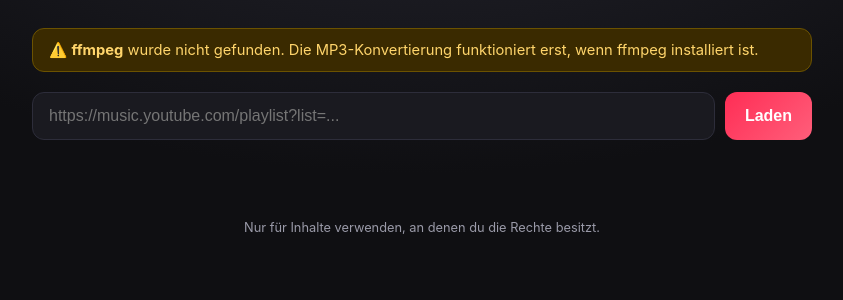
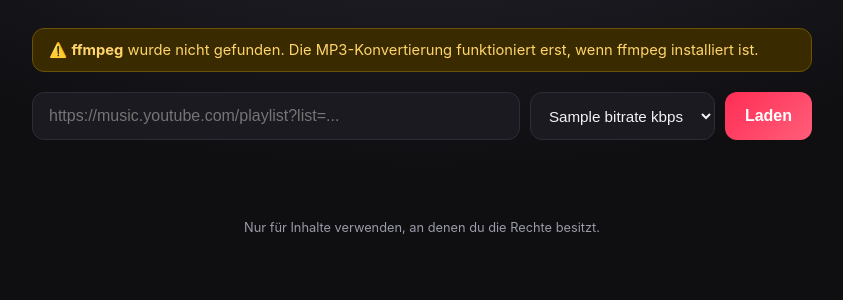
Before and after one commit to Emre1001/Ytms-to-mp3, a Flask app: template templates/index.html in a window 1280 px wide. Shown: the part 107-407 px from the top of the page, without its empty margins (218-1061 px from the left). Run offline with Flask 3, Linux system fonts and the light colour scheme; the template is opened without the code that fills it: most values are stand-ins (such as "Sample title", 1, 10 or a date in 2020); some libraries are stand-ins or nearby versions.

Commit message:
Add MP3 quality selection and Docker support
- Bitrate dropdown (128/192/256/320 kbps) wired through to download endpoints
- Server-side validation of requested bitrate
- Dockerfile (with ffmpeg) and .dockerignore for one-command deploy
- README updated with Docker usage and quality option

```diff
--- a/app.py
+++ b/app.py
@@ -29,11 +29,20 @@ import yt_dlp
 
 app = Flask(__name__)
 
-# Audio quality in kbps for the MP3 conversion.
+# Default audio quality in kbps for the MP3 conversion.
 AUDIO_BITRATE = os.environ.get("AUDIO_BITRATE", "192")
+
+# Bitrates the user is allowed to request from the UI.
+ALLOWED_BITRATES = {"128", "192", "256", "320"}
 
 # Limit how many tracks we will accept in one ZIP request to avoid abuse.
 MAX_ZIP_TRACKS = int(os.environ.get("MAX_ZIP_TRACKS", "100"))
+
+
+def clean_bitrate(value) -> str:
+    """Return a validated bitrate string, falling back to the default."""
+    value = str(value or "").strip()
+    return value if value in ALLOWED_BITRATES else AUDIO_BITRATE
 
 _INVALID_FS_CHARS = re.compile(r'[\\/:*?"<>|]')
 
@@ -103,7 +112,7 @@ def extract_playlist(url: str) -> dict:
     }
 
 
-def download_track_to_dir(video_url: str, out_dir: str) -> str:
+def download_track_to_dir(video_url: str, out_dir: str, bitrate: str = AUDIO_BITRATE) -> str:
     """Download a single track as MP3 into out_dir, return the file path."""
     outtmpl = os.path.join(out_dir, "%(title)s.%(ext)s")
     ydl_opts = {
@@ -115,7 +124,7 @@ def download_track_to_dir(video_url: str, out_dir: str) -> str:
             {
                 "key": "FFmpegExtractAudio",
                 "preferredcodec": "mp3",
-                "preferredquality": AUDIO_BITRATE,
+                "preferredquality": bitrate,
             }
         ],
         # Embed metadata + thumbnail so the MP3 looks nice in players.
@@ -139,7 +148,13 @@ def download_track_to_dir(video_url: str, out_dir: str) -> str:
 
 @app.route("/")
 def index():
-    return render_template("index.html", ffmpeg=ffmpeg_available())
+    bitrates = sorted(ALLOWED_BITRATES, key=int)
+    return render_template(
+        "index.html",
+        ffmpeg=ffmpeg_available(),
+        bitrates=bitrates,
+        default_bitrate=AUDIO_BITRATE,
+    )
 
 
 @app.route("/api/playlist", methods=["POST"])
@@ -166,10 +181,11 @@ def api_download():
     if not ffmpeg_available():
         return jsonify({"error": "ffmpeg ist nicht installiert (für MP3 nötig)."}), 500
 
+    bitrate = clean_bitrate(request.args.get("bitrate"))
     video_url = f"https://www.youtube.com/watch?v={video_id}"
     tmp_dir = tempfile.mkdtemp(prefix="ytmp3_")
     try:
-        mp3_path = download_track_to_dir(video_url, tmp_dir)
+        mp3_path = download_track_to_dir(video_url, tmp_dir, bitrate)
         if not os.path.exists(mp3_path):
             return jsonify({"error": "Download fehlgeschlagen."}), 502
         download_name = safe_filename(os.path.splitext(os.path.basename(mp3_path))[0]) + ".mp3"
@@ -198,6 +214,7 @@ def api_download_zip():
     data = request.get_json(silent=True) or {}
     ids = data.get("ids") or []
     zip_name = safe_filename(data.get("name") or "playlist")
+    bitrate = clean_bitrate(data.get("bitrate"))
 
     if not isinstance(ids, list) or not ids:
         return jsonify({"error": "Keine Titel ausgewählt."}), 400
@@ -216,7 +233,7 @@ def api_download_zip():
                 track_dir = tempfile.mkdtemp(prefix="t_", dir=tmp_dir)
                 video_url = f"https://www.youtube.com/watch?v={video_id}"
                 try:
-                    mp3_path = download_track_to_dir(video_url, track_dir)
+                    mp3_path = download_track_to_dir(video_url, track_dir, bitrate)
                 except Exception:  # noqa: BLE001 - skip failed tracks, keep going
                     continue
                 if not mp3_path or not os.path.exists(mp3_path):
--- a/static/app.js
+++ b/static/app.js
@@ -8,8 +8,13 @@ const plCount = document.getElementById("plCount");
 const trackList = document.getElementById("trackList");
 const selectAll = document.getElementById("selectAll");
 const zipBtn = document.getElementById("zipBtn");
+const bitrateSel = document.getElementById("bitrate");
 
 let currentTitle = "playlist";
+
+function currentBitrate() {
+  return bitrateSel ? bitrateSel.value : "192";
+}
 
 function setStatus(msg, isError = false) {
   statusEl.textContent = msg || "";
@@ -112,7 +117,9 @@ function downloadOne(id, btn) {
   btn.innerHTML = '<span class="spinner"></span>';
   // The browser handles the actual file download; we can't easily detect
   // completion of a navigation download, so we re-enable after a short delay.
-  triggerBrowserDownload(`/api/download?id=${encodeURIComponent(id)}`);
+  triggerBrowserDownload(
+    `/api/download?id=${encodeURIComponent(id)}&bitrate=${encodeURIComponent(currentBitrate())}`
+  );
   setTimeout(() => {
     btn.disabled = false;
     btn.textContent = "✓ MP3";
@@ -148,7 +155,7 @@ zipBtn.addEventListener("click", async () => {
     const res = await fetch("/api/download-zip", {
       method: "POST",
       headers: { "Content-Type": "application/json" },
-      body: JSON.stringify({ ids, name: currentTitle }),
+      body: JSON.stringify({ ids, name: currentTitle, bitrate: currentBitrate() }),
     });
     if (!res.ok) {
       const data = await res.json().catch(() => ({}));
--- a/static/style.css
+++ b/static/style.css
@@ -54,6 +54,18 @@ h1 { font-size: 2.1rem; margin: 0 0 6px; }
   outline: none;
 }
 .search input:focus { border-color: var(--accent); }
+
+.search select {
+  padding: 0 14px;
+  border-radius: 12px;
+  border: 1px solid var(--border);
+  background: var(--panel);
+  color: var(--text);
+  font-size: .95rem;
+  outline: none;
+  cursor: pointer;
+}
+.search select:focus { border-color: var(--accent); }
 
 button {
   cursor: pointer;
--- a/templates/index.html
+++ b/templates/index.html
@@ -21,6 +21,11 @@
 
     <form id="loadForm" class="search">
       <input id="urlInput" type="text" placeholder="https://music.youtube.com/playlist?list=..." autocomplete="off" />
+      <select id="bitrate" title="MP3-Qualität">
+        {% for b in bitrates %}
+        <option value="{{ b }}" {% if b == default_bitrate %}selected{% endif %}>{{ b }} kbps</option>
+        {% endfor %}
+      </select>
       <button id="loadBtn" type="submit">Laden</button>
     </form>
 
```
Also changed, not shown: README.md, 2 other files.
